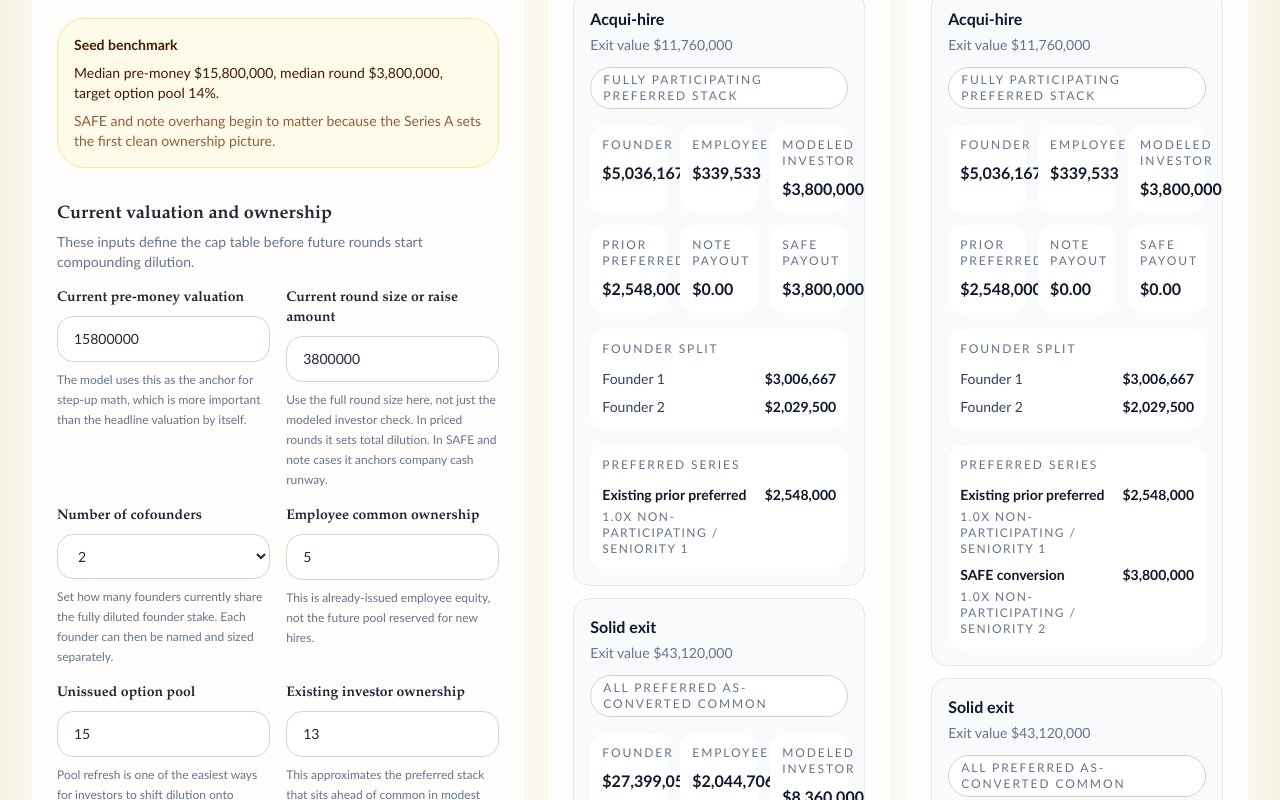
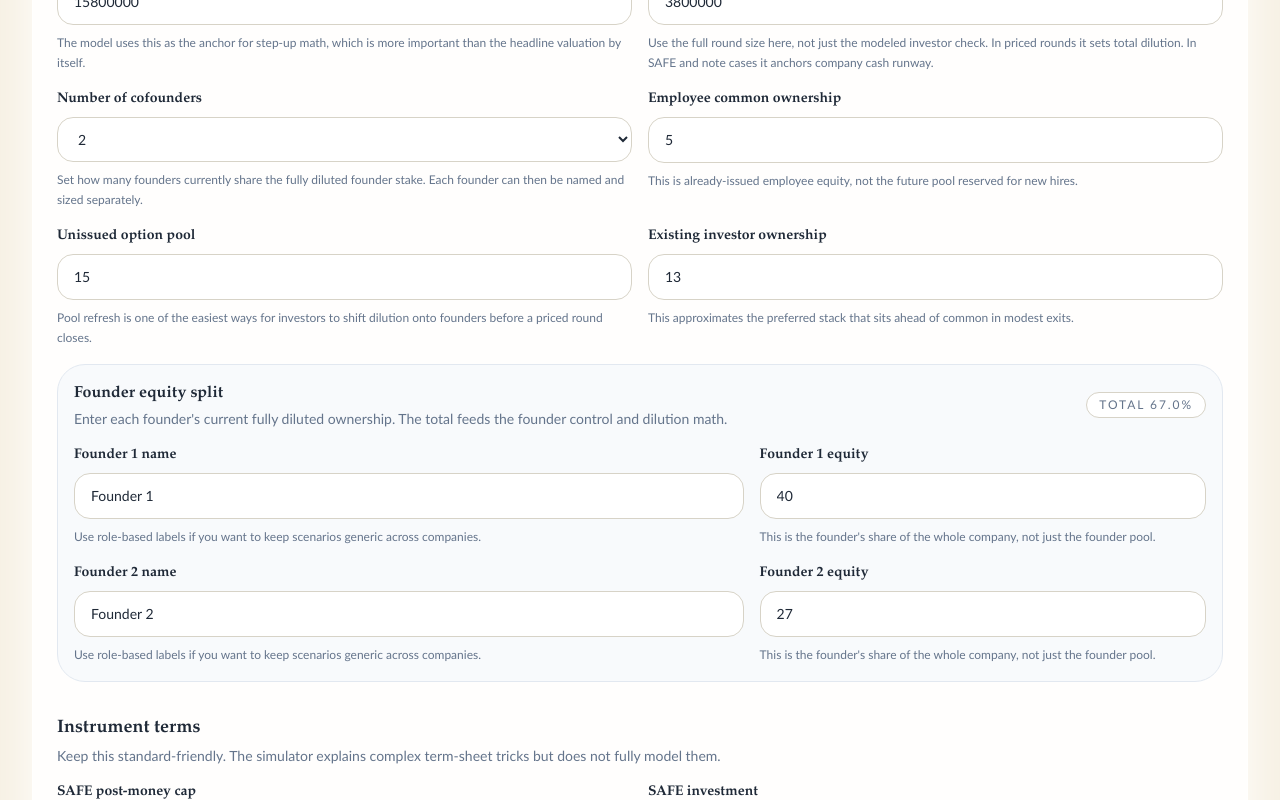
Before and after one commit to imranamindar-rgb/venture-math-lab, a Next.js app: page /cap-table in a window 1280 px wide. Shown: the part 1020-1820 px from the top of the page. Built offline with nearby package versions, Linux system fonts and the light colour scheme.

Commit message:
Fix cap table waterfall overlap

```diff
--- a/components/cap-table/CapTableWaterfallWorkspace.tsx
+++ b/components/cap-table/CapTableWaterfallWorkspace.tsx
@@ -59,11 +59,11 @@ function WaterfallCard({
   scenarios: ReturnType<typeof summarizeCapTableWaterfall>["currentWaterfalls"];
 }) {
   return (
-    <Card>
+    <Card className="min-w-0 overflow-hidden">
       <h3 className="font-heading text-lg font-semibold">{title}</h3>
       <div className="mt-4 space-y-3">
         {scenarios.map((scenario) => (
-          <div key={scenario.label} className="rounded-2xl border border-slate-200 bg-slate-50 p-4">
+          <div key={scenario.label} className="min-w-0 rounded-2xl border border-slate-200 bg-slate-50 p-4">
             <div className="flex flex-wrap items-center justify-between gap-3">
               <div>
                 <p className="font-semibold text-slate-900">{scenario.label}</p>
@@ -73,58 +73,72 @@ function WaterfallCard({
                 {scenario.preferredStructure}
               </div>
             </div>
-            <dl className="mt-4 grid gap-3 md:grid-cols-2 xl:grid-cols-3">
-              <div className="rounded-2xl bg-white px-3 py-3">
+            <dl className="mt-4 grid gap-3 md:grid-cols-2 2xl:grid-cols-3">
+              <div className="min-w-0 rounded-2xl bg-white px-3 py-3">
                 <dt className="text-xs uppercase tracking-[0.16em] text-slate-500">Founder</dt>
-                <dd className="mt-2 font-semibold text-slate-900">{formatCurrency(scenario.founderProceeds)}</dd>
+                <dd className="mt-2 min-w-0 font-semibold leading-tight text-slate-900 [overflow-wrap:anywhere]">
+                  {formatCurrency(scenario.founderProceeds)}
+                </dd>
               </div>
-              <div className="rounded-2xl bg-white px-3 py-3">
+              <div className="min-w-0 rounded-2xl bg-white px-3 py-3">
                 <dt className="text-xs uppercase tracking-[0.16em] text-slate-500">Employee</dt>
-                <dd className="mt-2 font-semibold text-slate-900">{formatCurrency(scenario.employeeProceeds)}</dd>
+                <dd className="mt-2 min-w-0 font-semibold leading-tight text-slate-900 [overflow-wrap:anywhere]">
+                  {formatCurrency(scenario.employeeProceeds)}
+                </dd>
               </div>
-              <div className="rounded-2xl bg-white px-3 py-3">
+              <div className="min-w-0 rounded-2xl bg-white px-3 py-3">
                 <dt className="text-xs uppercase tracking-[0.16em] text-slate-500">Modeled investor</dt>
-                <dd className="mt-2 font-semibold text-slate-900">{formatCurrency(scenario.investorProceeds)}</dd>
+                <dd className="mt-2 min-w-0 font-semibold leading-tight text-slate-900 [overflow-wrap:anywhere]">
+                  {formatCurrency(scenario.investorProceeds)}
+                </dd>
               </div>
-              <div className="rounded-2xl bg-white px-3 py-3">
+              <div className="min-w-0 rounded-2xl bg-white px-3 py-3">
                 <dt className="text-xs uppercase tracking-[0.16em] text-slate-500">Prior preferred</dt>
-                <dd className="mt-2 font-semibold text-slate-900">{formatCurrency(scenario.priorInvestorProceeds)}</dd>
+                <dd className="mt-2 min-w-0 font-semibold leading-tight text-slate-900 [overflow-wrap:anywhere]">
+                  {formatCurrency(scenario.priorInvestorProceeds)}
+                </dd>
               </div>
-              <div className="rounded-2xl bg-white px-3 py-3">
+              <div className="min-w-0 rounded-2xl bg-white px-3 py-3">
                 <dt className="text-xs uppercase tracking-[0.16em] text-slate-500">Note payout</dt>
-                <dd className="mt-2 font-semibold text-slate-900">{formatCurrency(scenario.noteProceeds)}</dd>
+                <dd className="mt-2 min-w-0 font-semibold leading-tight text-slate-900 [overflow-wrap:anywhere]">
+                  {formatCurrency(scenario.noteProceeds)}
+                </dd>
               </div>
-              <div className="rounded-2xl bg-white px-3 py-3">
+              <div className="min-w-0 rounded-2xl bg-white px-3 py-3">
                 <dt className="text-xs uppercase tracking-[0.16em] text-slate-500">SAFE payout</dt>
-                <dd className="mt-2 font-semibold text-slate-900">{formatCurrency(scenario.safeProceeds)}</dd>
+                <dd className="mt-2 min-w-0 font-semibold leading-tight text-slate-900 [overflow-wrap:anywhere]">
+                  {formatCurrency(scenario.safeProceeds)}
+                </dd>
               </div>
             </dl>
             {scenario.founderBreakdown.length > 1 ? (
-              <div className="mt-4 rounded-2xl bg-white px-3 py-3">
+              <div className="mt-4 min-w-0 rounded-2xl bg-white px-3 py-3">
                 <p className="text-xs uppercase tracking-[0.16em] text-slate-500">Founder split</p>
                 <ul className="mt-3 space-y-2 text-sm text-slate-700">
                   {scenario.founderBreakdown.map((founder) => (
-                    <li key={founder.id} className="flex items-center justify-between">
-                      <span>{founder.name}</span>
-                      <span className="font-semibold text-slate-900">{formatCurrency(founder.proceeds)}</span>
+                    <li key={founder.id} className="flex items-center justify-between gap-4">
+                      <span className="min-w-0">{founder.name}</span>
+                      <span className="shrink-0 text-right font-semibold text-slate-900">
+                        {formatCurrency(founder.proceeds)}
+                      </span>
                     </li>
                   ))}
                 </ul>
               </div>
             ) : null}
             {scenario.seriesBreakdown.length > 0 ? (
-              <div className="mt-4 rounded-2xl bg-white px-3 py-3">
+              <div className="mt-4 min-w-0 rounded-2xl bg-white px-3 py-3">
                 <p className="text-xs uppercase tracking-[0.16em] text-slate-500">Preferred series</p>
                 <ul className="mt-3 space-y-2 text-sm text-slate-700">
                   {scenario.seriesBreakdown.map((series) => (
                     <li key={series.id} className="flex items-start justify-between gap-4">
-                      <div>
+                      <div className="min-w-0">
                         <p className="font-semibold text-slate-900">{series.label}</p>
                         <p className="mt-1 text-xs uppercase tracking-[0.12em] text-slate-500">
                           {series.structure} / seniority {series.seniority}
                         </p>
                       </div>
-                      <span className="font-semibold text-slate-900">{formatCurrency(series.payout)}</span>
+                      <span className="shrink-0 text-right font-semibold text-slate-900">{formatCurrency(series.payout)}</span>
                     </li>
                   ))}
                 </ul>
@@ -143,7 +157,7 @@ export function CapTableWaterfallWorkspace() {
 
   return (
     <div className="mx-auto max-w-7xl px-4 py-8 sm:px-6 lg:px-8">
-      <div className="grid gap-6 xl:grid-cols-[0.95fr,1.35fr]">
+      <div className="grid gap-6 2xl:grid-cols-[0.95fr,1.35fr]">
         <ActiveScenarioPanel
           modeLabel="Cap table and waterfall engine"
           title="Cap Table Lab"
@@ -162,7 +176,7 @@ export function CapTableWaterfallWorkspace() {
             </p>
           </Card>
 
-          <div className="grid gap-4 xl:grid-cols-2">
+          <div className="grid gap-4 2xl:grid-cols-2">
             <PositionTable title="Current cap table" rows={summary.currentRows} totalShares={summary.fullyDilutedShares} />
             <PositionTable
               title="As-converted preview"
@@ -171,7 +185,7 @@ export function CapTableWaterfallWorkspace() {
             />
           </div>
 
-          <div className="grid gap-4 xl:grid-cols-2">
+          <div className="grid gap-4 2xl:grid-cols-2">
             <WaterfallCard title="Current stack exit scenarios" scenarios={summary.currentWaterfalls} />
             <WaterfallCard title="As-converted exit scenarios" scenarios={summary.convertedWaterfalls} />
           </div>
```
